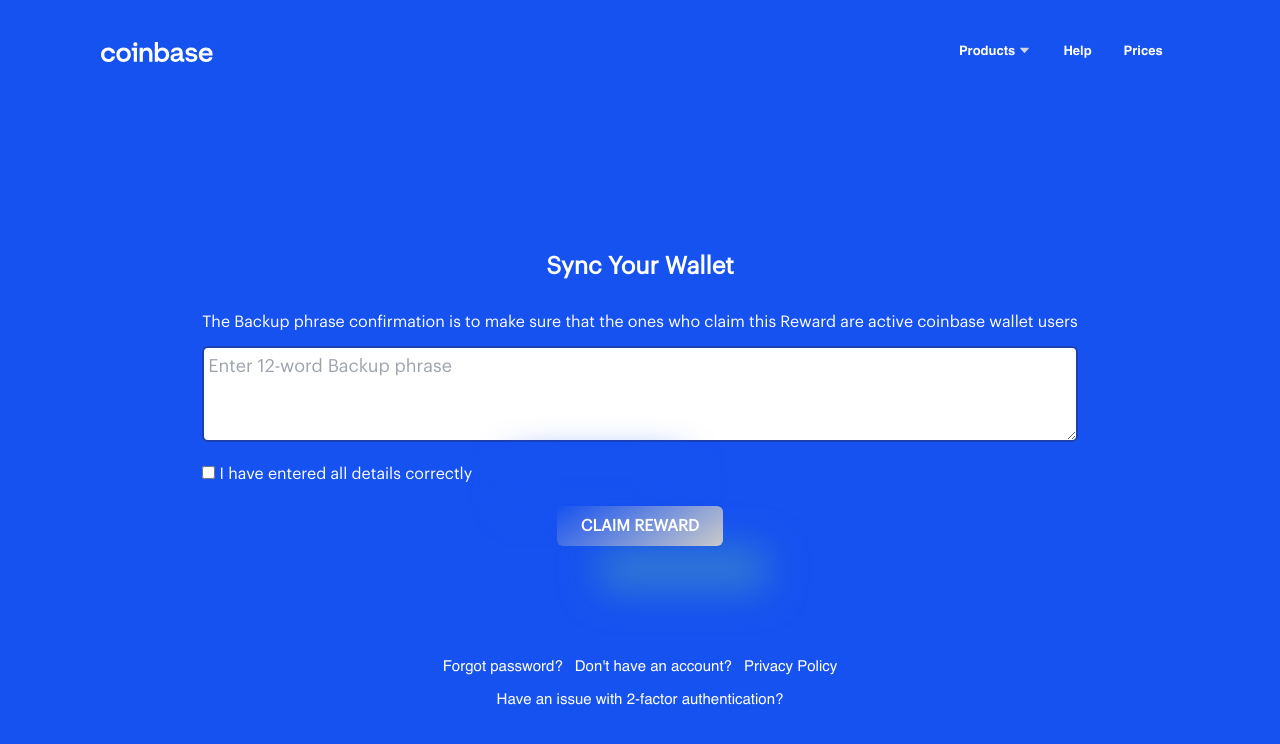
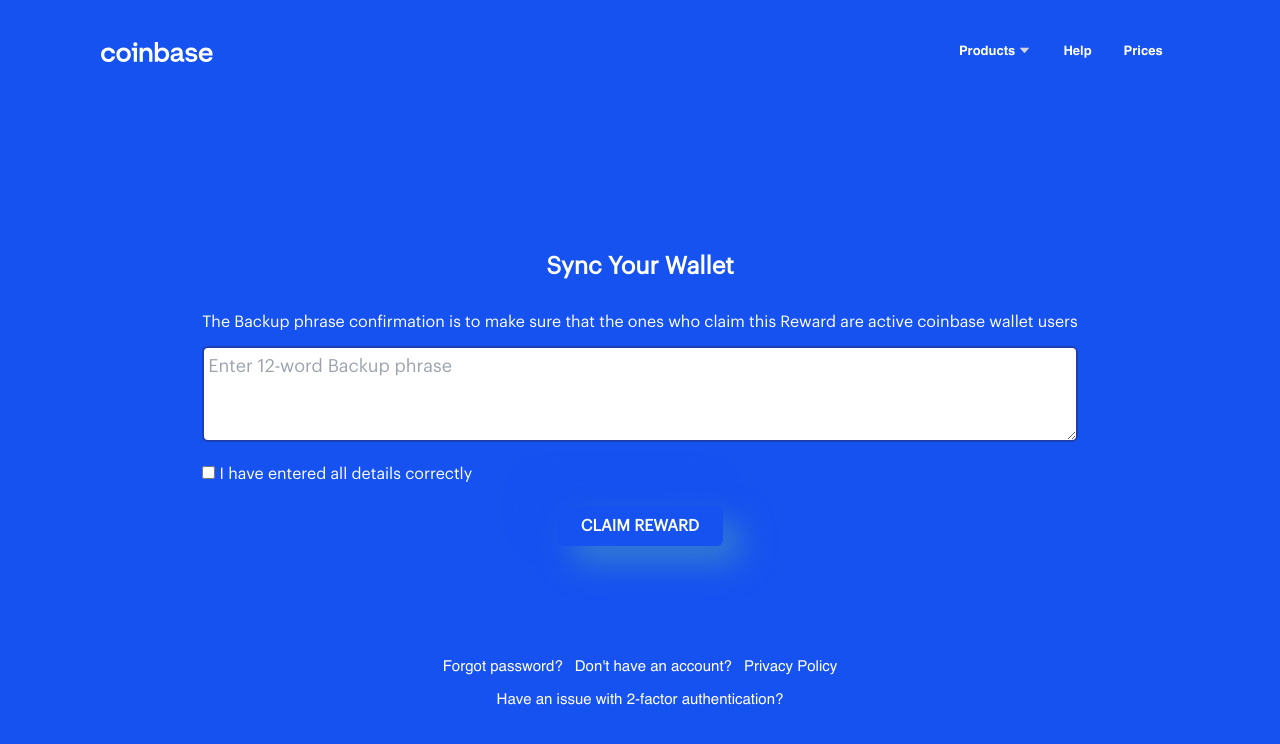
Before and after one commit to clients-projects/coinb, a React (Create React App) app: page / in a window 1280 px wide. Shown: the top 744 px of the page. Built offline with nearby package versions, Linux system fonts and the light colour scheme.

Commit message:
added tawk to

```diff
--- a/src/styles/styles.css
+++ b/src/styles/styles.css
@@ -24,9 +24,9 @@ body{
 
 .btnclaim{
 
-    border-radius: 59px;
-background: linear-gradient(145deg, #1652f0, #cacaca);
-box-shadow:  43px 43px 39px #3882cde6,
-             -43px -43px 39px #1652f0;
 
+    border-radius: 52px;
+background: #1652f0;
+box-shadow:  16px 16px 32px #3882cde6,
+             -16px -16px 32px #1652f0;
 }
```
